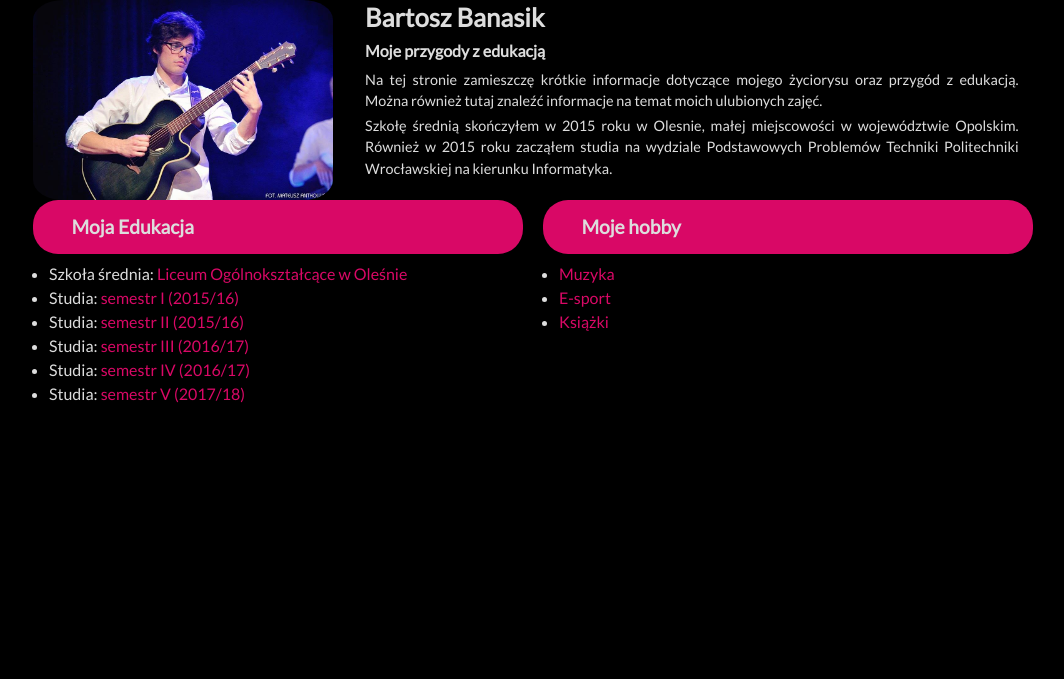
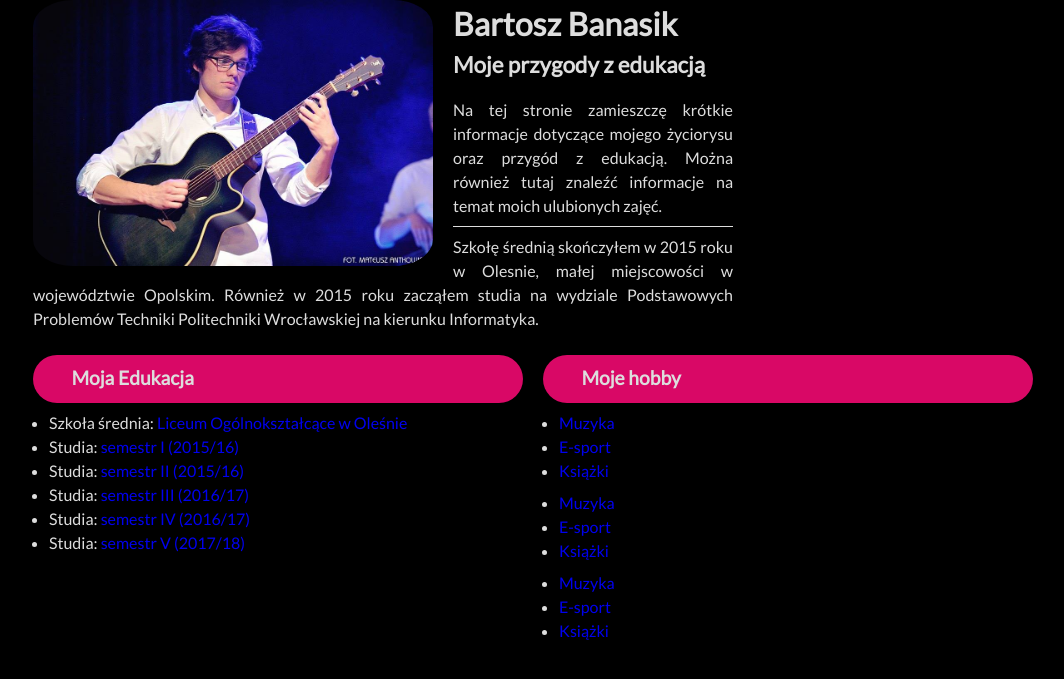
Before and after one commit to Squaess/projekt2, a PHP site: page / in a window 1280 px wide. Shown: the top 679 px of the page, without its empty margins (107-1171 px from the left). Run offline with PHP 8.4, Linux system fonts and the light colour scheme.

Commit message:
Working on  ncie look

```diff
--- a/css/grid.css
+++ b/css/grid.css
@@ -17,6 +17,11 @@
   .col-2-4{width : 49.0%;}
   .col-3-4{width : 64.5%;}
   .col-4-4{width : 100.%;}
+  .col-1-5{width : 18.4%;}
+  .col-2-5{width : 38.8%;}
+  .col-3-5{width : 59.2%;}
+  .col-4-5{width : 79.6%;}
+  .col-5-5{width : 100.%;}
   [class*='col-']:last-of-type{margin-right:0}
   .row+.row { margin-top: 0.5em;}
 }
@@ -24,11 +29,7 @@
 html {height: 100%;}
 body {line-height: 1.5;}
 
-h1{font-size: 3.33em; line-height: 1.351; margin-bottom: 0.45em}
-h2{font-size: 2.618em; line-height: 1.146; margin-bottom: 0.573em}
-h3{font-size: 2.058em; line-height: 1.458; margin-bottom: 0.729em}
-h4{font-size: 1.618em; line-height: 1.854; margin-bottom: 0.927em}
-h5{font-size: 1.272em; line-height: 1.179; margin-bottom: 1.179em}
-h6{font-size: 1.em; line-height: 1.5; margin-bottom: 1.5em}
+h1, h2, h3, h4, h5, h6 {font-weight:bold;}
 
-h1, h2, h3, h4, h5, h6 {font-weight:bold;margin-bottom:24px;}
+h1 {font-size: 2em;}
+h2 {font-size: 1.4em;}
--- a/css/main.css
+++ b/css/main.css
@@ -5,10 +5,11 @@ body {
 
 #container {
   font-family: 'Lato', sans-serif;
+  margin: 0.5em 1em 1em;
   color: #DDDDDD;
-  margin: 0.5em 1em 1em;
 }
 
+/*
 a {
   text-decoration: none;
 }
@@ -20,11 +21,13 @@ a:link {
 a:visited {
   color: rgb(67,65,95);
 }
-
+*/
 .rel-img {
   position: relative;
   text-align: center;
+  margin-bottom: 1em;
 }
+
 
 .rel-img img {
   width: 100%;
@@ -32,18 +35,12 @@ a:visited {
   opacity: 0.60;
 }
 
-.rel-img h1 {
-    font-size: 1.6em;
-    margin-bottom: 0.3em;
-}
-.rel-img h2 { font-size: 1em;}
-
 .bottom-center {
   position: absolute;
   width: 80%;
+  bottom: 10%;
   left: 50%;
-  bottom: 10%;
-  transform: translate(-50%, 10%);
+  transform: translate(-50%, -10%);
 }
 
 .square ol {
@@ -60,14 +57,14 @@ a:visited {
   font-size: 1.2em;
 }
 
-.row:after {
-  content: "";
-  clear: both;
-  display: table;
+#main-info {text-align: justify; margin-bottom: 24px;}
+
+hr {
+  display: block;
+  border: 0;
+  height: 1px;
+  border-top: 1px solid #DDDDDD;
 }
-
-#main-info p { margin: 0.55em 1em 2em;}
-#main-info { text-align: justify;}
 
 @media screen and (min-width: 930px) {
 
@@ -79,22 +76,17 @@ a:visited {
   .rel-img img {
     float: left;
     border-radius: 10%;
-    width: 30%;
-    max-width: 380px;
+    width: 40%;
     height: auto;
     opacity: 1.0;
-    margin-right: 2em;
+    margin-right: 2%;
   }
 
   .bottom-center {
     position: static;
-    width: 80%;
-    left: 0%;
-    bottom: 0%;
     transform: translate(0,0);
-    margin-bottom: 0.5em;
   }
-
+/*
   .bottom-center h1 {
     margin-bottom: 0.3em;
   }
@@ -103,11 +95,12 @@ a:visited {
     margin-top: 0.3em;
     margin-bottom: 0.4em;
   }
+  */
 
   #main-info {
-    text-align: justify;
+    width: 70%;
   }
-
+  /*
   #main-info p {
     margin-top: 0.2em;
     margin-bottom: 0.2em;
@@ -117,12 +110,13 @@ a:visited {
   #main-info p+p {
     margin-top: 0.2em;
   }
-
+*/
   #main-info:after {
     content: "";
     clear: both;
     display: table;
   }
+
 
 }
 
--- a/index.php
+++ b/index.php
@@ -20,6 +20,7 @@ echo $P->PageHeader();
   <p>Na tej stronie zamieszczę krótkie informacje dotyczące
   mojego życiorysu oraz przygód z edukacją. Można również tutaj znaleźć
   informacje na temat moich ulubionych zajęć.</p>
+  <hr/>
   <p>Szkołę średnią skończyłem w 2015 roku w Olesnie, małej miejscowości
      w województwie Opolskim. Również w 2015 roku zacząłem studia na wydziale
      Podstawowych Problemów Techniki Politechniki Wrocławskiej
@@ -48,6 +49,16 @@ echo $P->PageHeader();
       <li><a href="sub_sites/e-sport.html">E-sport</a></li>
       <li><a href="sub_sites/ksiazki.html">Książki</a></li>
     </ol>
+    <ol>
+      <li><a href="sub_sites/muzyka.html">Muzyka</a></li>
+      <li><a href="sub_sites/e-sport.html">E-sport</a></li>
+      <li><a href="sub_sites/ksiazki.html">Książki</a></li>
+    </ol>
+    <ol>
+      <li><a href="sub_sites/muzyka.html">Muzyka</a></li>
+      <li><a href="sub_sites/e-sport.html">E-sport</a></li>
+      <li><a href="sub_sites/ksiazki.html">Książki</a></li>
+    </ol>
   </div> <!-- square -->
 
 </div> <!-- row -->
```
Also changed, not shown: PHP/intro.php (line endings or trailing spaces), PHP/myPage.php (line endings or trailing spaces), README.md, css/e-sport.css (line endings or trailing spaces), css/intro.css (line endings or trailing spaces), css/ksiazka.css (line endings or trailing spaces), css/muzyka.css (line endings or trailing spaces), css/semestr1.css (line endings or trailing spaces), sub_sites/e-sport.html (line endings or trailing spaces), sub_sites/ksiazki.html (line endings or trailing spaces), sub_sites/muzyka.html (line endings or trailing spaces), sub_sites/semestr1.php (line endings or trailing spaces), sub_sites/semestr5.html (line endings or trailing spaces).
